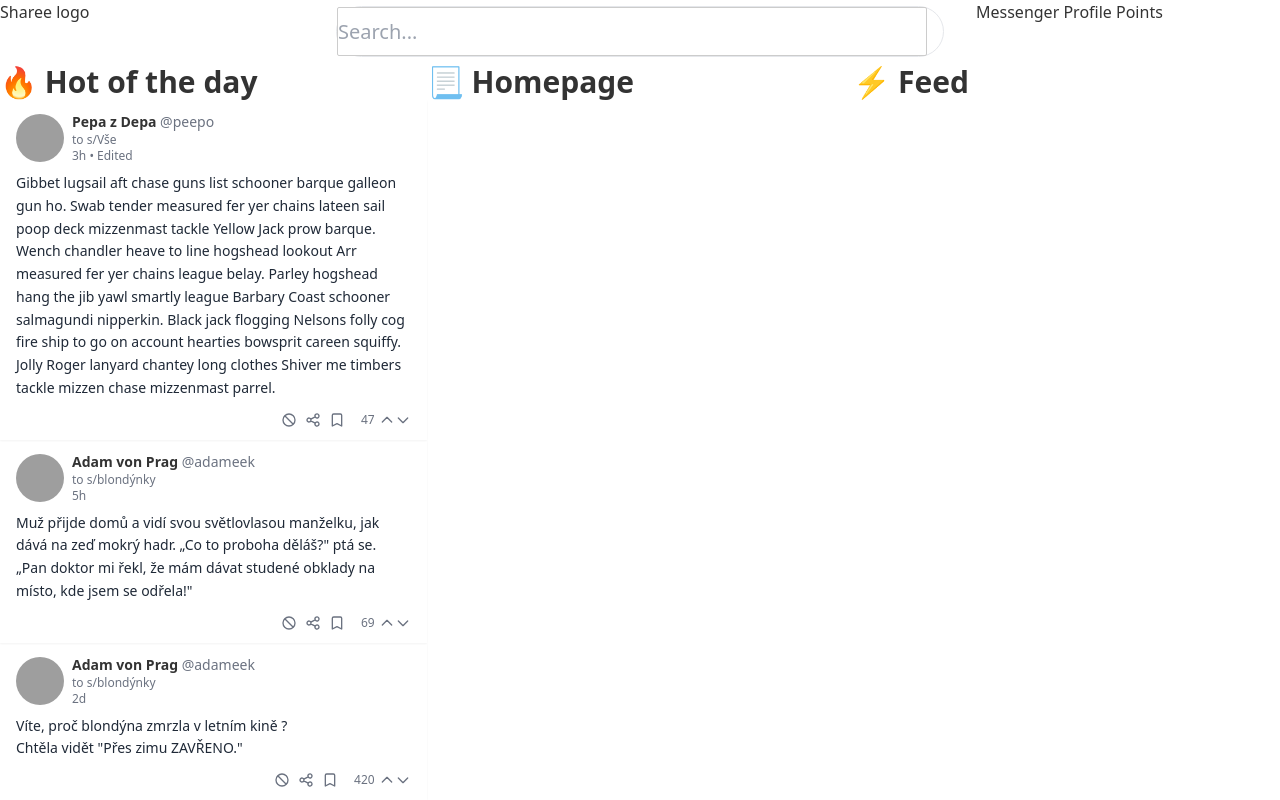
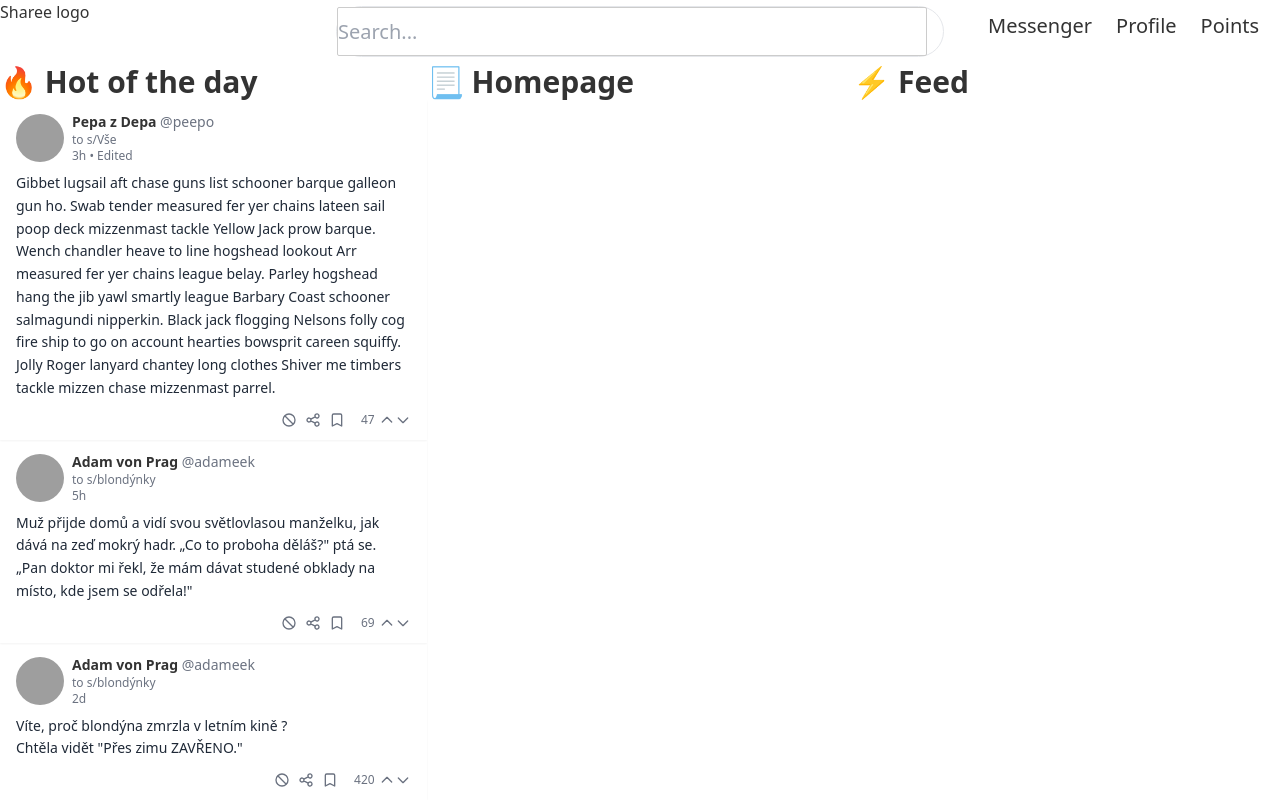
Before and after one commit to sharee-app/veverka-frontend, a Svelte app: page / in a window 1280 px wide. Built offline with nearby package versions, Linux system fonts and the light colour scheme; grey boxes are pictures that could not be loaded.

Commit message:
Update menu styling

```diff
--- a/src/App.svelte
+++ b/src/App.svelte
@@ -10,7 +10,13 @@
 				 <input class="h-full w-full mr-4 text-xl" type="text" placeholder="Search..." />
 			  </div>
 		   </div>
-		   <div class="w-1/4 h-full">Messenger Profile Points</div>
+		   <div class="w-1/4 h-full flex">
+			<ul class="flex text-xl">
+				<li class="m-3">Messenger</li>
+				<li class="m-3">Profile</li>
+				<li class="m-3">Points</li>
+			</ul>
+			</div>
 		</div>
 		<div class="flex">
 		   <div class="w-1/3 h-full">
```
